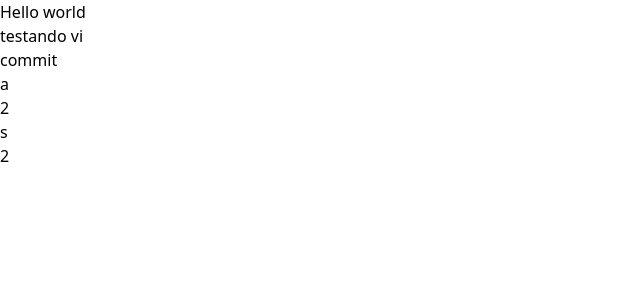
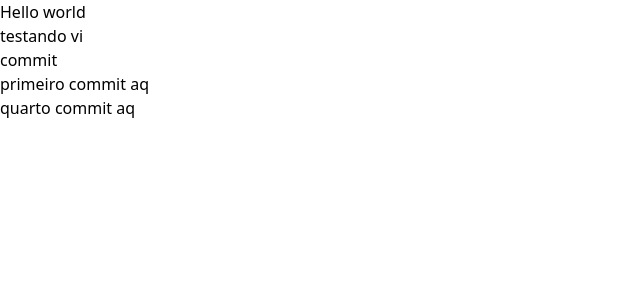
Before and after one commit to jvmatias/Gittestes, a React (Vite) app: page / in a window 1280 px wide. Shown: the top 300 px of the page, without its empty margins (0-640 px from the left). Built offline with nearby package versions, Linux system fonts and the light colour scheme; no server answers.

Commit message:
agora foi

```diff
--- a/src/App.tsx
+++ b/src/App.tsx
@@ -18,10 +18,8 @@ const App = () => {
       <h2>Hello world</h2>
       <p>testando vi</p>
       <p>commit</p>
-      <p>a</p>
-      <p>2</p>
-      <p>s</p>
-      <p>2</p>
+      <p>primeiro commit aq</p>
+      <p>quarto commit aq</p>
     </div>
   );
 };
```
